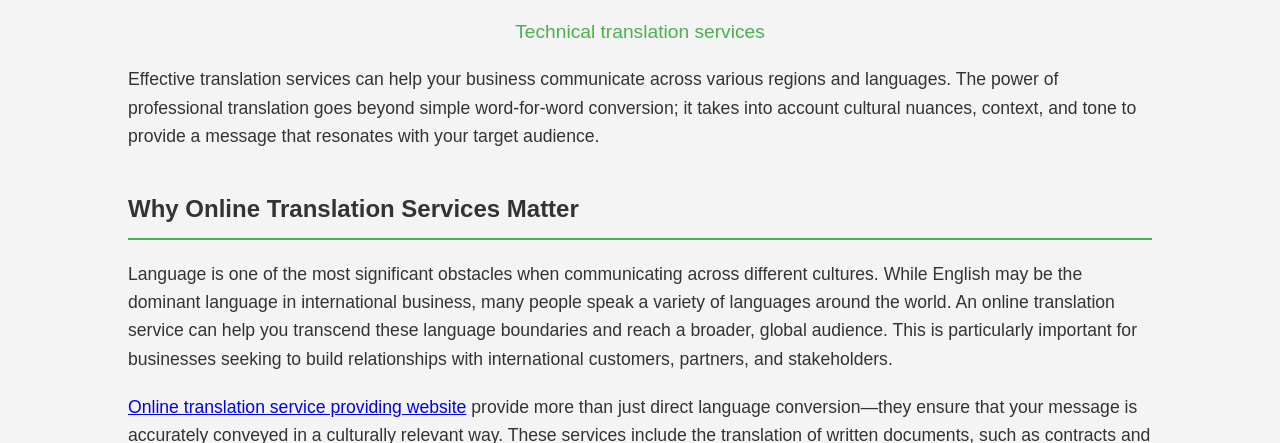
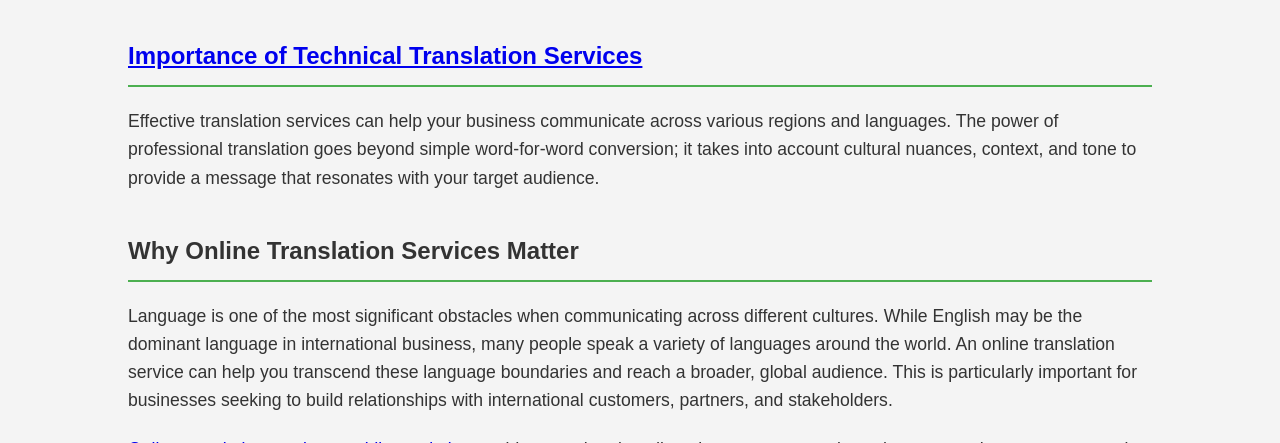
Before and after one commit to alexjordanpro/translation-services, a plain HTML site: page index.html in a window 1280 px wide. Shown: the part 657-1100 px from the top of the page. Drawn offline with Linux system fonts and the light colour scheme.

Commit message:
Update index.html

```diff
--- a/index.html
+++ b/index.html
@@ -3,6 +3,7 @@
 <head>
     <meta charset="UTF-8">
     <meta name="viewport" content="width=device-width, initial-scale=1.0">
+
     <meta name="description" content="Explore the importance of online translation services and how they help businesses and individuals communicate globally, breaking language barriers effectively.">
     <meta name="keywords" content="Online Translation Services, Translation Agency, Global Communication, Professional Translation, Language Solutions">
     <meta name="author" content="Your Company Name">
@@ -105,10 +106,8 @@
             <!-- Centered image in the text -->
             <img src="https://i.postimg.cc/5NkXr2Sx/Authentc-Translation-Services.jpg" alt="Authentic Translation Services" class="center-image">
 
-            <!-- Centralized link below the image -->
-            <div class="center-link">
-                <a href="https://circletranslations.alexjordan1era.workers.dev/">Technical translation services</a>
-            </div>
+            <h2><a href="https://circletranslations.alexjordan1era.workers.dev/">Importance of Technical Translation Services</a></h2>
+
 
             <p>Effective translation services can help your business communicate across various regions and languages. The power of professional translation goes beyond simple word-for-word conversion; it takes into account cultural nuances, context, and tone to provide a message that resonates with your target audience.</p>
         </section>
```
